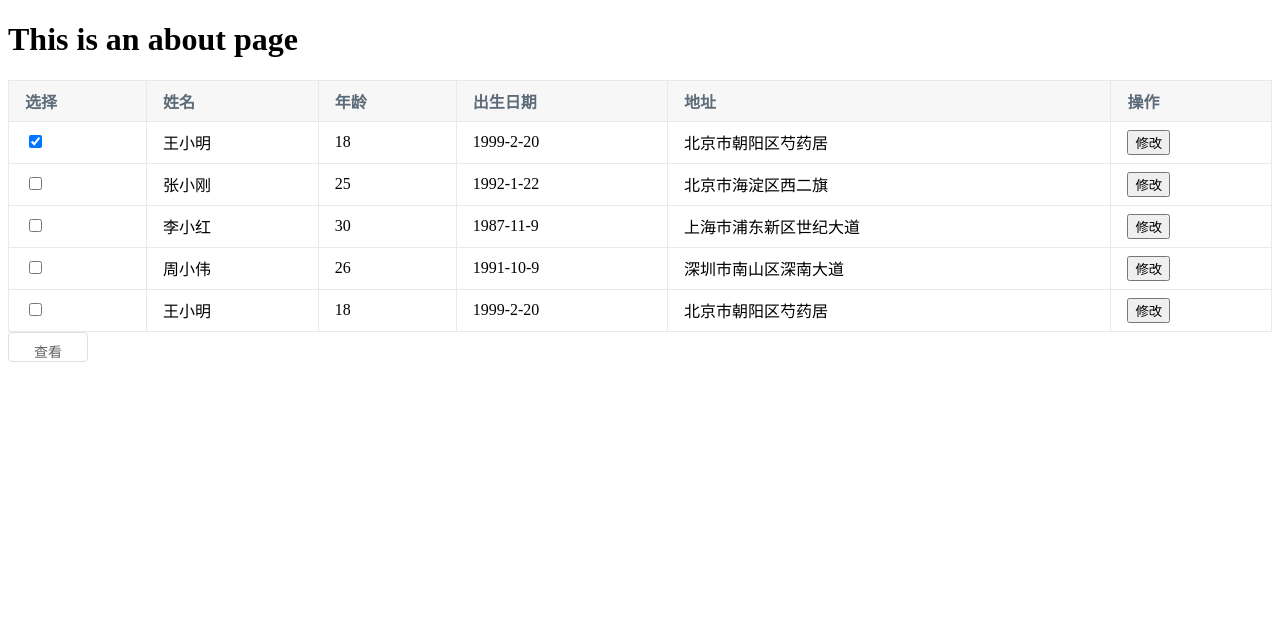
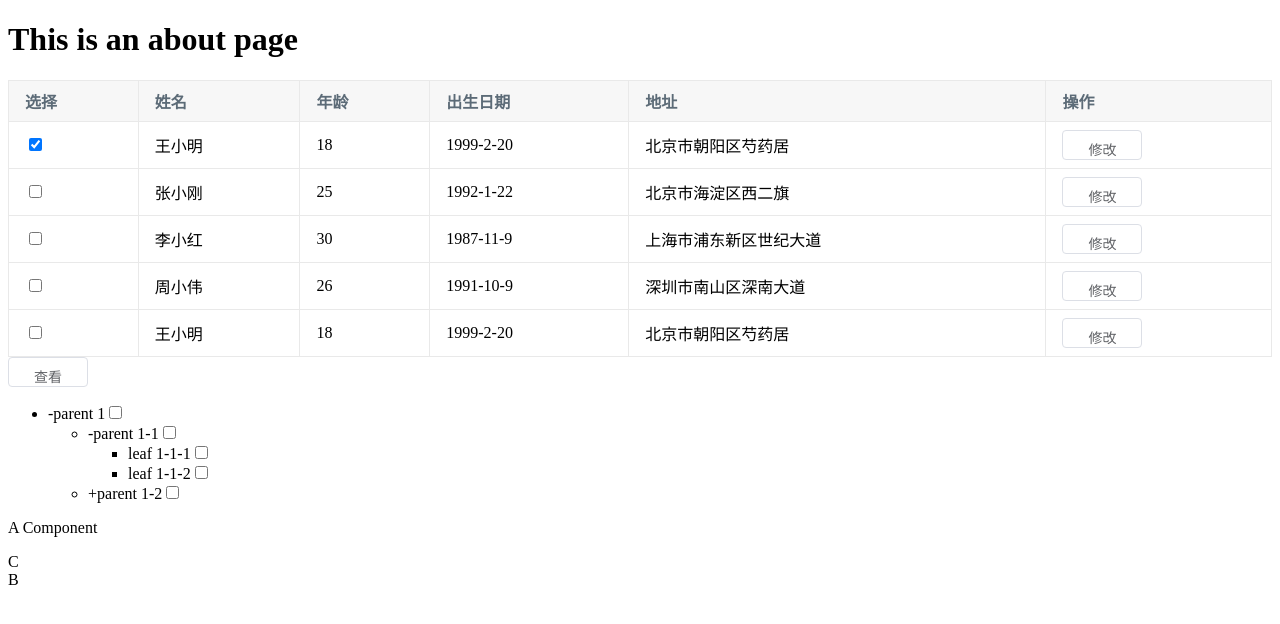
Before and after one commit to zxcvb2850/king-vue-ui, a Vue app: page /#/about in a window 1280 px wide. Shown: the top 624 px of the page. Built offline with nearby package versions, Linux system fonts and the light colour scheme.

Commit message:
feat: tree component (完全复制，有待研究)

```diff
--- a/src/components/button/button.vue
+++ b/src/components/button/button.vue
@@ -2,6 +2,8 @@
     <button
       @click="handleClick"
       class="k-button"
+      :is="tagName"
+      v-bind="tagProps"
       :disabled="buttonDisabled"
       :type="nativeType"
       :autofocus="autofocus"
@@ -36,6 +38,18 @@ export default {
       type: String,
       default: 'button',
     },
+    to: {
+      type: String,
+      default: '',
+    },
+    href: {
+      type: String,
+      default: '',
+    },
+    target: {
+      type: String,
+      default: '_self',
+    },
     size: String,
     disabled: Boolean,
     round: Boolean,
@@ -63,6 +77,19 @@ export default {
     },
     buttonDisabled() {
       return this.disabled || (this.kForm || {}).disabled;
+    },
+    tagName() {
+      return this.to ? 'a' : 'button';
+    },
+    tagProps() {
+      let props = {};
+      if (this.to) {
+        props = {
+          target: this.target,
+          href: this.to || this.href,
+        }
+      }
+      return props;
     },
   },
   methods: {
--- /dev/null
+++ b/src/components/tree/tree-node.vue
@@ -0,0 +1,88 @@
+<template>
+    <ul class="k-tree-ul">
+      <li class="k-tree-li">
+        <span @click="handleExpand">
+          <span v-if="data.children && data.children.length && !data.expand">+</span>
+          <span v-if="data.children && data.children.length && data.expand">-</span>
+        </span>
+        <span>{{data.title}}</span>
+        <k-checkbox
+          v-if="showCheckbox"
+          :value="data.checked"
+          @input="handleCheck"
+        ></k-checkbox>
+        <k-tree-node
+          v-if="data.expand"
+          v-for="(item, index) in data.children"
+          :key="index"
+          :data="item"
+          :show-checkbox="showCheckbox"
+        ></k-tree-node>
+      </li>
+    </ul>
+</template>
+
+<script>
+import KCheckbox from '../checkbox/checkbox';
+import { findComponentUpward } from '../../utlis/assist';
+
+export default {
+  name: 'kTreeNode',
+  components: { KCheckbox },
+  props: {
+    data: {
+      type: Object,
+      default: () => ({}),
+    },
+    showCheckbox: {
+      type: Boolean,
+      default: false,
+    },
+  },
+  data() {
+    return {
+      tree: findComponentUpward(this, 'kTree'),
+    };
+  },
+  watch: {
+    'data.children': {
+      handler(data) {
+        if (data) {
+          const checkedAll = !data.some(item => !item.checked);
+          this.$set(this.data, 'checked', checkedAll);
+        }
+      },
+      deep: true,
+    },
+  },
+  methods: {
+    handleExpand() {
+      this.$set(this.data, 'expand', !this.data.expand);
+
+      if (this.tree) {
+        this.tree.emitEvent('on-toggle-expand', this.data);
+      }
+    },
+    handleCheck(checked) {
+      this.updateTreeDown(this.data, checked);
+
+      if (this.tree) {
+        this.tree.emitEvent('on-check-change', this.data);
+      }
+    },
+    updateTreeDown(data, checked) {
+      this.$set(data, 'checked', checked);
+
+      if (data.children && data.children.length) {
+        data.children.forEach((item) => {
+          this.updateTreeDown(item, checked);
+        });
+      }
+    },
+  },
+};
+</script>
+
+<style scoped>
+
+</style>
--- /dev/null
+++ b/src/components/tree/tree.vue
@@ -0,0 +1,55 @@
+<template>
+  <div class="k-tree">
+    <tree-node
+      v-for="(item, index) in cloneData"
+      :key="index"
+      :data="item"
+      :show-checkbox="showCheckbox"
+    ></tree-node>
+  </div>
+</template>
+
+<script>
+import TreeNode from './tree-node';
+import { deepCopy } from '../../utlis/assist';
+
+export default {
+  name: 'kTree',
+  components: { TreeNode },
+  props: {
+    data: {
+      type: Array,
+      default: () => [],
+    },
+    showCheckbox: {
+      type: Boolean,
+      default: false,
+    },
+  },
+  data() {
+    return {
+      cloneData: [],
+    };
+  },
+  created() {
+    this.rebuildData();
+  },
+  watch: {
+    data() {
+      this.rebuildData();
+    },
+  },
+  methods: {
+    rebuildData() {
+      this.cloneData = deepCopy(this.data);
+    },
+    emitEvent(eventName, data) {
+      this.$emit(eventName, data, this.cloneData);
+    },
+  },
+};
+</script>
+
+<style scoped>
+
+</style>
--- a/src/mixins/emttie.js
+++ b/src/mixins/emttie.js
@@ -7,7 +7,6 @@ function broadcast(componentName, eventName, params) {
     const name = child.$options.name;
 
     if (name === componentName) {
-      console.log(child)
       // eslint-disable-next-line prefer-spread
       child.$emit.apply(child, [eventName].concat(params));
     } else {
--- a/src/utlis/assist.js
+++ b/src/utlis/assist.js
@@ -93,3 +93,49 @@ export function findBrothersComponents(context, componentName, exceptMe = true)
   }
   return res;
 }
+
+/**
+ * 深拷贝
+ * */
+function typeOf(obj) {
+  const {toString} = Object.prototype;
+  const map = {
+    '[object Boolean]': 'boolean',
+    '[object Number]': 'number',
+    '[object String]': 'string',
+    '[object Function]': 'function',
+    '[object Array]': 'array',
+    '[object Date]': 'date',
+    '[object RegExp]': 'regExp',
+    '[object Undefined]': 'undefined',
+    '[object Null]': 'null',
+    '[object Object]': 'object',
+  };
+  return map[toString.call(obj)];
+}
+
+export function deepCopy(data) {
+  const t = typeOf(data);
+  let o;
+
+  if (t === 'array') {
+    o = [];
+  } else if (t === 'object') {
+    o = {};
+  } else {
+    return data;
+  }
+
+  if (t === 'array') {
+    // eslint-disable-next-line no-plusplus
+    for (let i = 0; i < data.length; i++) {
+      o.push(deepCopy(data[i]));
+    }
+  } else if (t === 'object') {
+    // eslint-disable-next-line
+    for (let i in data) {
+      o[i] = deepCopy(data[i]);
+    }
+  }
+  return o;
+}
--- a/src/views/About.vue
+++ b/src/views/About.vue
@@ -34,6 +34,14 @@
       </template>
     </k-table>
     <k-button @click="handleLookTable">查看</k-button>
+
+    <k-tree :data="treeData" @on-toggle-expand="onToggleExpand" show-checkbox></k-tree>
+
+    <component-a>
+      <component-c>
+        <component-b></component-b>
+      </component-c>
+    </component-a>
   </div>
 </template>
 
@@ -41,10 +49,22 @@
 import KTable from '../components/table/table';
 import KInput from '../components/input/input';
 import KButton from '../components/button/button';
+import KTree from '../components/tree/tree';
+import componentA from './componentA';
+import componentB from './componentB';
+import componentC from './componentC';
 
 export default {
   name: '',
-  components: { KTable, KButton, KInput },
+  components: {
+    KTable,
+    KButton,
+    KInput,
+    KTree,
+    componentA,
+    componentB,
+    componentC,
+  },
   data() {
     return {
       editName: '',
@@ -102,7 +122,7 @@ export default {
           render: (h, { row, index }) => {
             if (this.editIndex === index) {
               return [
-                h('button', {
+                h(KButton, {
                   on: {
                     click: () => {
                       this.data[index].name = this.editName;
@@ -113,7 +133,7 @@ export default {
                     },
                   },
                 }, '保存'),
-                h('button', {
+                h(KButton, {
                   style: {
                     marginLeft: '6px',
                   },
@@ -125,7 +145,7 @@ export default {
                 }, '取消'),
               ];
             }
-            return h('button', {
+            return h(KButton, {
               on: {
                 click: () => {
                   this.editName = row.name;
@@ -166,6 +186,37 @@ export default {
           address: '深圳市南山区深南大道',
         },
       ],
+      treeData: [
+        {
+          title: 'parent 1',
+          expand: true,
+          children: [
+            {
+              title: 'parent 1-1',
+              expand: true,
+              children: [
+                {
+                  title: 'leaf 1-1-1',
+                },
+                {
+                  title: 'leaf 1-1-2',
+                },
+              ],
+            },
+            {
+              title: 'parent 1-2',
+              children: [
+                {
+                  title: 'leaf 1-2-1',
+                },
+                {
+                  title: 'leaf 1-2-1',
+                },
+              ],
+            },
+          ],
+        },
+      ],
     };
   },
   mounted() {
@@ -190,6 +241,9 @@ export default {
 
       return `${year}-${month}-${day}`;
     },
+    onToggleExpand(data, cloneData) {
+      console.log(data, cloneData);
+    },
   },
 };
 </script>
--- a/src/views/componentA.vue
+++ b/src/views/componentA.vue
@@ -1,23 +1,20 @@
 <template>
     <div>
-      A
+      <p @click="handleClick">A Component</p>
       <slot></slot>
     </div>
 </template>
 
 <script>
-import { findComponentDownward, findComponentsDownward } from '../utlis/assist';
+import Emitter from '../mixins/emttie';
 
 export default {
   name: 'componentA',
-  mounted() {
-    const childrenName = findComponentDownward(this, 'componentB');
-    console.log('children', childrenName);
-    childrenName.hello();
-    const childrensName = findComponentsDownward(this, 'componentB');
-    console.log('childrens', childrensName);
-  },
+  mixins: [Emitter],
   methods: {
+    handleClick() {
+      this.broadcast('componentB', 'on-message', 'Hello');
+    },
     hello() {
       console.log('componentA Hello');
     },
--- a/src/views/componentB.vue
+++ b/src/views/componentB.vue
@@ -6,20 +6,10 @@
 </template>
 
 <script>
-import { findBrothersComponents, findComponentUpward } from '../utlis/assist';
-
 export default {
   name: 'componentB',
-  mounted() {
-    const parentName = findComponentUpward(this, 'componentA');
-    // console.log('parent', parentName);
-    parentName.hello();
-
-    // const parentsName = findComponentsUpward(this, 'componentA');
-    // console.log('parents', parentsName);
-
-    const brothers = findBrothersComponents(this, 'componentB');
-    console.log('brothers', brothers);
+  created() {
+    this.$on('on-message', this.hello);
   },
   methods: {
     hello() {
--- /dev/null
+++ b/src/views/componentC.vue
@@ -0,0 +1,27 @@
+<template>
+    <div>
+      <span @click="handleClick">C</span>
+      <slot></slot>
+    </div>
+</template>
+
+<script>
+export default {
+  name: 'componentC',
+  mounted() {
+    this.$on('on-abc', (err) => {
+      console.log('++++++', err);
+    });
+  },
+  methods: {
+    handleClick() {
+      const nowComponent = this.$parent.$children[0]
+      nowComponent.$emit('on-abc', 'err');
+    },
+  },
+};
+</script>
+
+<style scoped>
+
+</style>
```
